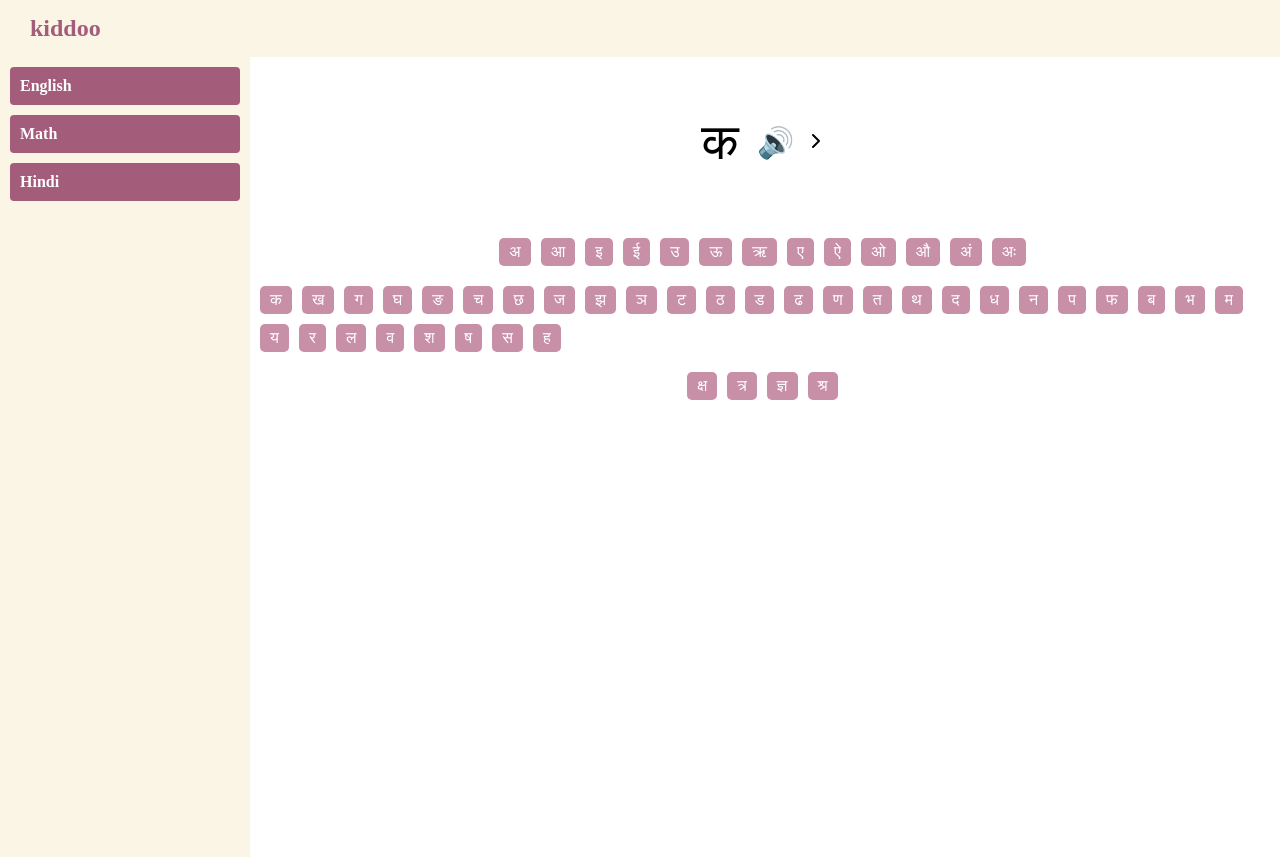
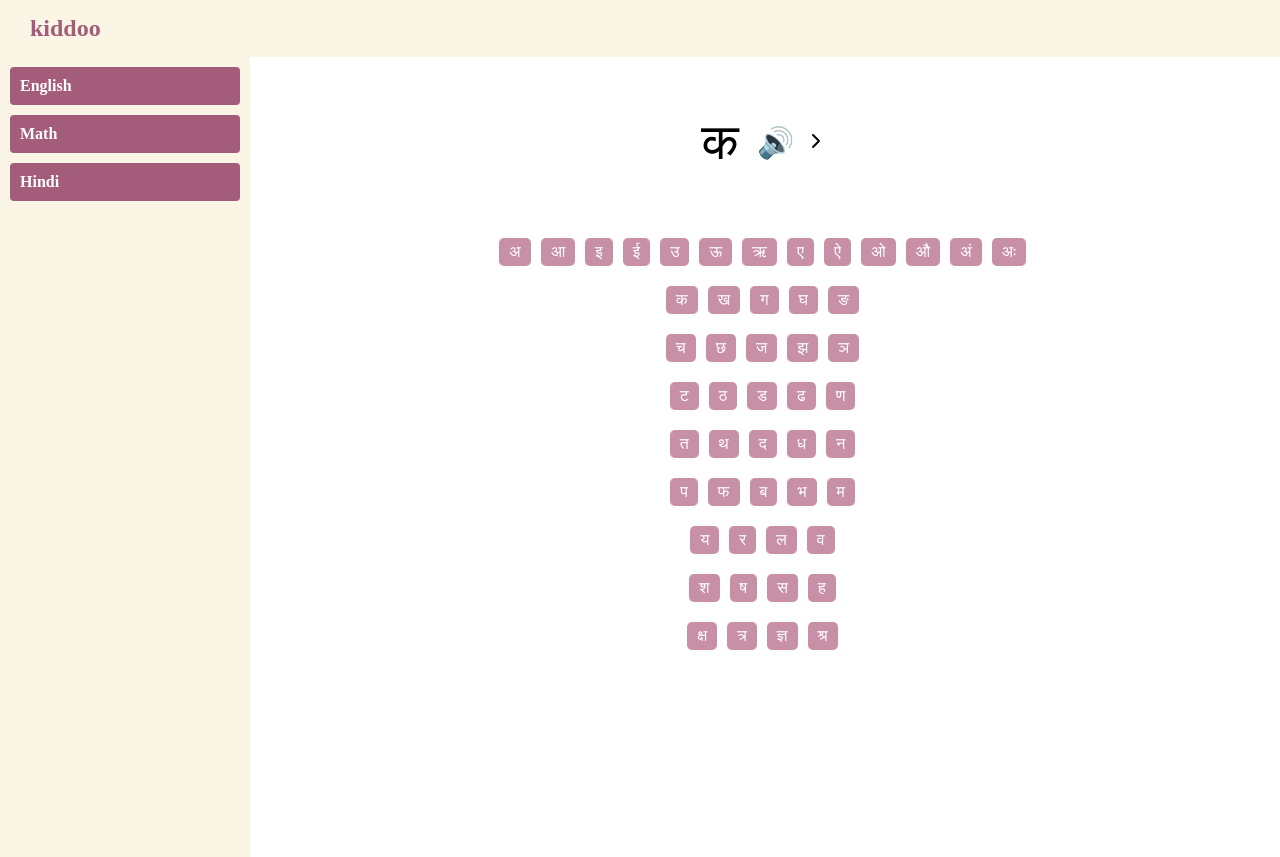
Before and after one commit to dnshariprasad/kidmath, a React (Vite) app: page /#/alphabet_hindi in a window 1280 px wide. Built offline with nearby package versions, Linux system fonts and the light colour scheme.

Commit message:
speak hindi added

```diff
--- a/src/pages/hindi/AlphabetHindiChallenge.tsx
+++ b/src/pages/hindi/AlphabetHindiChallenge.tsx
@@ -9,14 +9,26 @@ import SpeakIcon from "../../components/SpeakIcon";
 import NextIcon from "../../components/NextIcon";
 import { KidoText } from "../../components/KidoText";
 import {
+  cha,
   hindiCombinedCharacters,
-  hindiConsonants,
   hindiVowels,
+  kha,
+  ta,
+  tha,
+  pa,
+  ya,
+  se,
 } from "../../store/data/HindiAlphabet";
 
 const alphabet = [
   ...hindiVowels,
-  ...hindiConsonants,
+  ...kha,
+  ...cha,
+  ...pa,
+  ...se,
+  ...ta,
+  ...tha,
+  ...ya,
   ...hindiCombinedCharacters,
 ];
 
@@ -58,9 +70,63 @@ const AlphabetHindiChallenge = () => {
           ))}
         </TagList>
       )}
-      {hindiConsonants.length > 0 && (
+      {kha.length > 0 && (
         <TagList>
-          {hindiConsonants.map((tag, index) => (
+          {kha.map((tag, index) => (
+            <Tag key={index} onClick={() => setRandomString(tag)}>
+              {tag}
+            </Tag>
+          ))}
+        </TagList>
+      )}
+      {cha.length > 0 && (
+        <TagList>
+          {cha.map((tag, index) => (
+            <Tag key={index} onClick={() => setRandomString(tag)}>
+              {tag}
+            </Tag>
+          ))}
+        </TagList>
+      )}
+      {ta.length > 0 && (
+        <TagList>
+          {ta.map((tag, index) => (
+            <Tag key={index} onClick={() => setRandomString(tag)}>
+              {tag}
+            </Tag>
+          ))}
+        </TagList>
+      )}
+      {tha.length > 0 && (
+        <TagList>
+          {tha.map((tag, index) => (
+            <Tag key={index} onClick={() => setRandomString(tag)}>
+              {tag}
+            </Tag>
+          ))}
+        </TagList>
+      )}
+      {pa.length > 0 && (
+        <TagList>
+          {pa.map((tag, index) => (
+            <Tag key={index} onClick={() => setRandomString(tag)}>
+              {tag}
+            </Tag>
+          ))}
+        </TagList>
+      )}
+      {ya.length > 0 && (
+        <TagList>
+          {ya.map((tag, index) => (
+            <Tag key={index} onClick={() => setRandomString(tag)}>
+              {tag}
+            </Tag>
+          ))}
+        </TagList>
+      )}
+      {se.length > 0 && (
+        <TagList>
+          {se.map((tag, index) => (
             <Tag key={index} onClick={() => setRandomString(tag)}>
               {tag}
             </Tag>
--- a/src/store/data/HindiAlphabet.ts
+++ b/src/store/data/HindiAlphabet.ts
@@ -13,40 +13,11 @@ export const hindiVowels = [
   "अं",
   "अः",
 ];
-export const hindiConsonants = [
-  "क",
-  "ख",
-  "ग",
-  "घ",
-  "ङ",
-  "च",
-  "छ",
-  "ज",
-  "झ",
-  "ञ",
-  "ट",
-  "ठ",
-  "ड",
-  "ढ",
-  "ण",
-  "त",
-  "थ",
-  "द",
-  "ध",
-  "न",
-  "प",
-  "फ",
-  "ब",
-  "भ",
-  "म",
-  "य",
-  "र",
-  "ल",
-  "व",
-  "श",
-  "ष",
-  "स",
-  "ह",
-];
-
+export const kha = ["क", "ख", "ग", "घ", "ङ"];
+export const cha = ["च", "छ", "ज", "झ", "ञ"];
+export const ta = ["ट", "ठ", "ड", "ढ", "ण"];
+export const tha = ["त", "थ", "द", "ध", "न"];
+export const pa = ["प", "फ", "ब", "भ", "म"];
+export const ya = ["य", "र", "ल", "व"];
+export const se = ["श", "ष", "स", "ह"];
 export const hindiCombinedCharacters = ["क्ष", "त्र", "ज्ञ", "श्र"];
```
